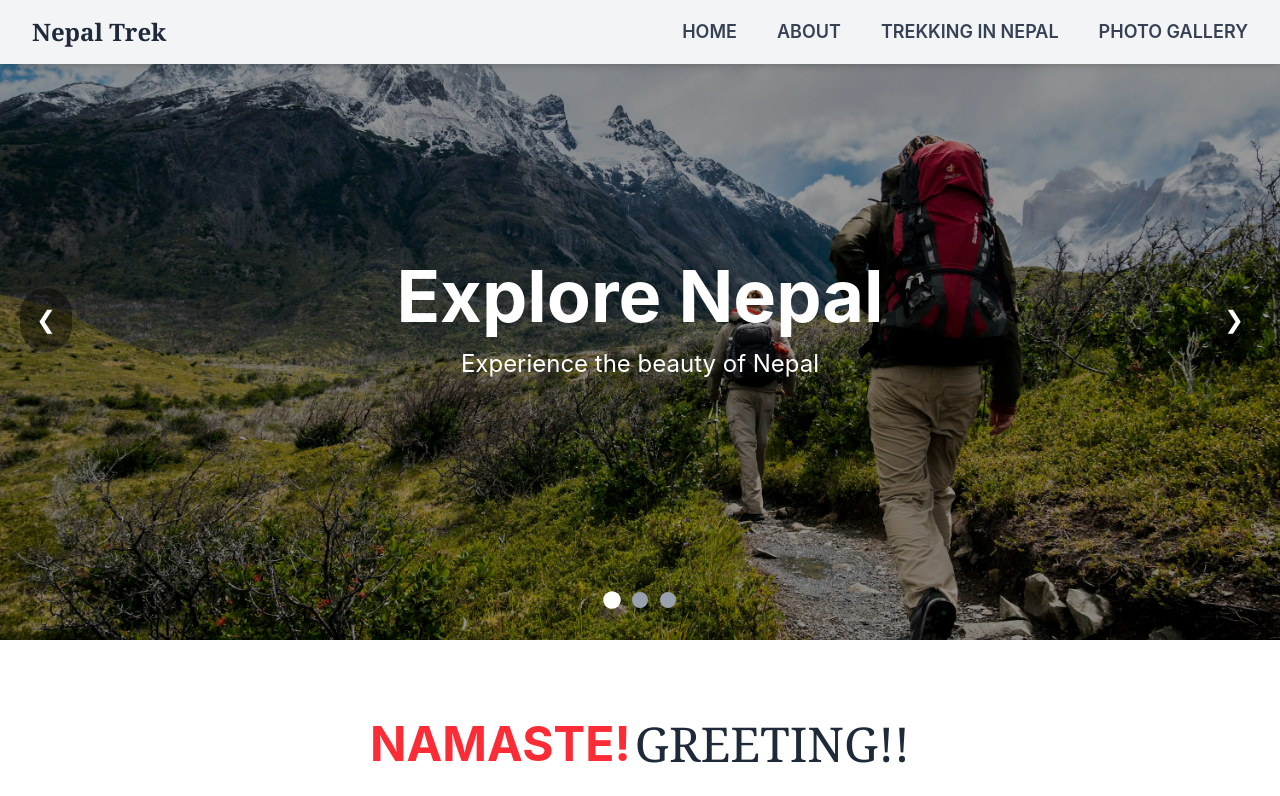
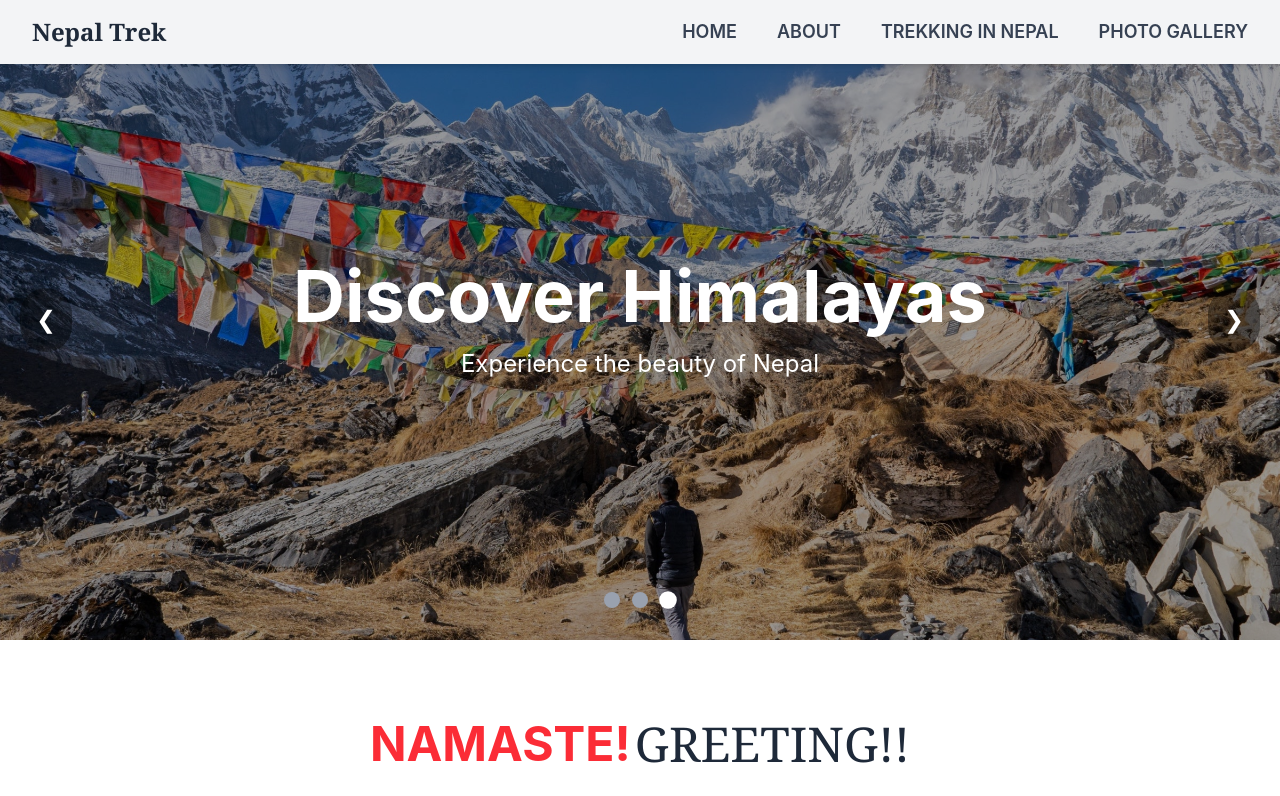
Before and after one commit to webHard1/webHard1, a React (Vite) app: page / in a window 1280 px wide. Shown: the top 796 px of the page. Built offline with nearby package versions, Linux system fonts and the light colour scheme.

Commit message:
autoslider

```diff
--- a/src/Components/Home/ImageSlider.jsx
+++ b/src/Components/Home/ImageSlider.jsx
@@ -1,5 +1,4 @@
-import React, { useState } from "react";
-
+import React, { useState, useEffect } from "react";
 
 const ImageSlider = () => {
   const slides = [
@@ -19,10 +18,21 @@ const ImageSlider = () => {
 
   const [currentSlide, setCurrentSlide] = useState(0);
 
+  // Auto Slide Every 2 Seconds
+  useEffect(() => {
+    const interval = setInterval(() => {
+      setCurrentSlide((prev) => (prev + 1) % slides.length);
+    }, 2000);
+
+    return () => clearInterval(interval);
+  }, [slides.length]);
+
+  // Next Slide
   const nextSlide = () => {
     setCurrentSlide((prev) => (prev + 1) % slides.length);
   };
 
+  // Previous Slide
   const prevSlide = () => {
     setCurrentSlide((prev) =>
       prev === 0 ? slides.length - 1 : prev - 1
@@ -75,7 +85,7 @@ const ImageSlider = () => {
           <button
             key={index}
             onClick={() => setCurrentSlide(index)}
-            className={`w-4 h-4 rounded-full transition ${
+            className={`w-4 h-4 rounded-full transition duration-300 ${
               currentSlide === index
                 ? "bg-white scale-110"
                 : "bg-gray-400"
```
